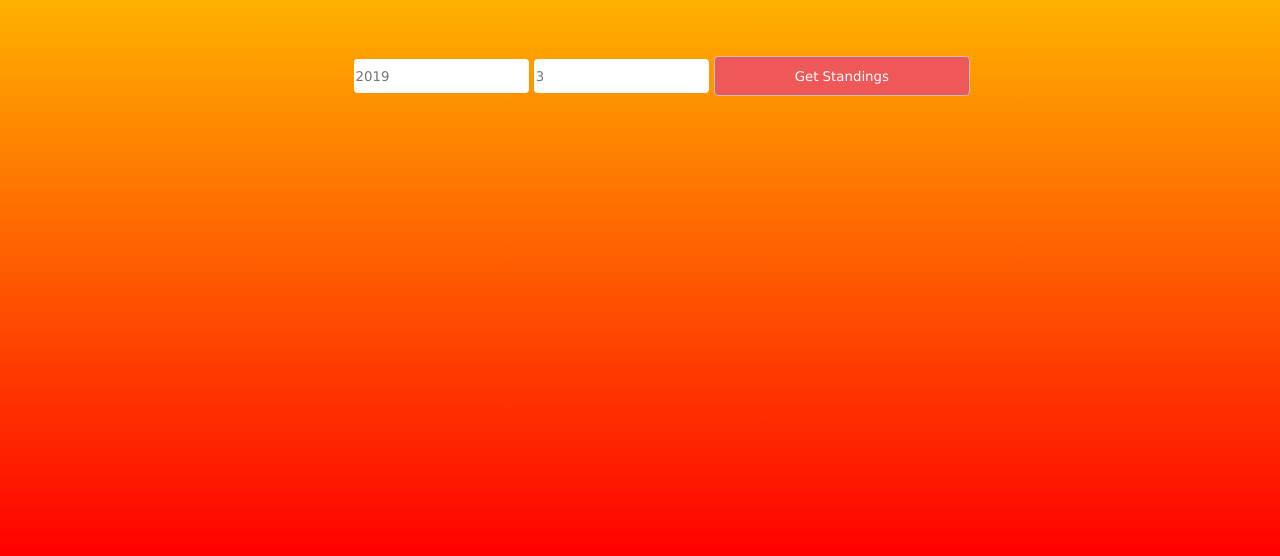
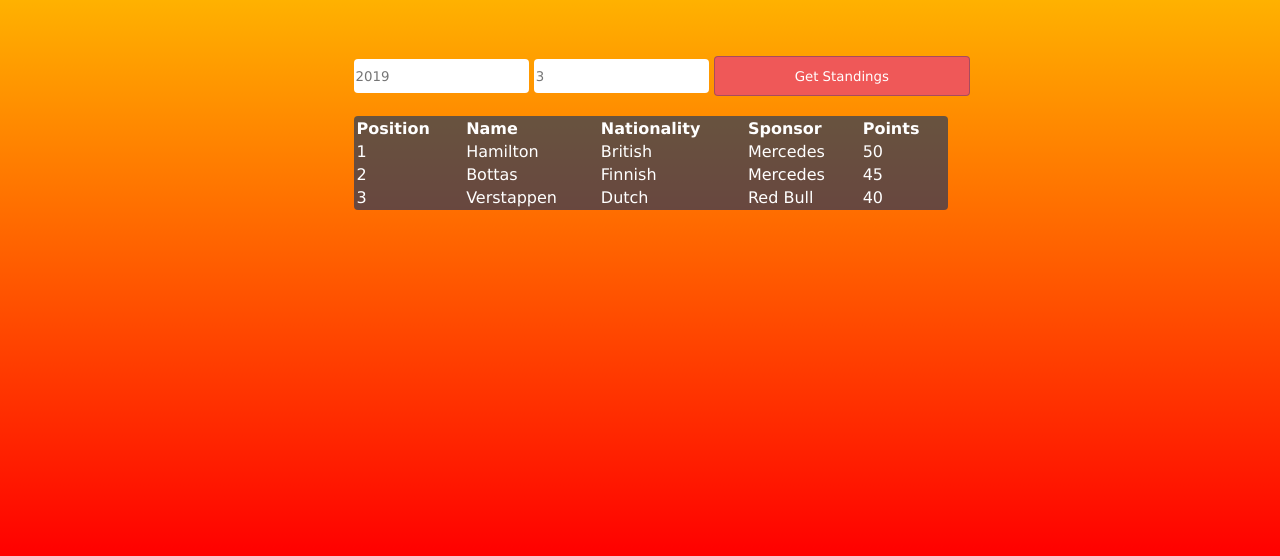
Before and after one commit to aa-ag/f1_stangins, a PHP site: page /idex.html in a window 1280 px wide. Shown: the part 244-800 px from the top of the page. Run offline with PHP 8.4, Linux system fonts and the light colour scheme.

Commit message:
manual array sample + first JQuery

```diff
--- a/css/style.css
+++ b/css/style.css
@@ -20,7 +20,7 @@
     margin-left: 27vw;
 }
 
-#season, #lap, #submitButton {
+#season, #lap, #buildTable {
     display: inline-block;
     margin-top: 8vh;
     border-radius: 4px;
@@ -28,16 +28,20 @@
     border: 0.5px;
 }
 
-#submitButton {
+#buildTable {
     background-color: rgb(239, 88, 88);
     color: white;
     width: 20vw;
     height: 5vh;
-    border: 0.5px solid silver;
+    border: 0.5px solid rgba(4, 45, 106, 0.3);
 }
 
 .table {
-    text-align: center;
-    background-color: black;
+    margin-top: 2.5vh;
+    margin-left: 27vw;
+    width: 47%;
+    text-align: justify;
+    background-color: rgba(4, 45, 106, 0.6);
     color: white;
+    border-radius: 4px;
 }
--- a/idex.html
+++ b/idex.html
@@ -7,6 +7,7 @@
     <title>F1 Standings</title>
     <link rel="stylesheet" href="/css/style.css">
     <script src="/js/main.js" defer></script>
+    <script src="https://ajax.googleapis.com/ajax/libs/jquery/3.5.1/jquery.min.js"></script>
 </head>
 <body>
 
@@ -18,8 +19,22 @@
         <!-- This should be a query -->
         <input type="text" name="lap" id="lap" placeholder="3">
         <!-- This should the button that activates the query -->
-        <button id="submitButton" onClick="event.tableFromJson()">Get Standings</button>
+        <button id="buildTable" onclick="buildTable('#table')">Get Standings</button>
     </form>
+
+    <table class="table" id="table">
+        <tr>
+            <th>Position</th>
+            <th>Name</th>
+            <th>Nationality</th>
+            <th>Sponsor</th>
+            <th>Points</th>
+        </tr>
+
+        <tbody id="tableBody">
+
+        </tbody>
+    </table>
 
 </body>
 </html>
--- a/js/main.js
+++ b/js/main.js
@@ -1,3 +1,26 @@
-fetch('http://ergast.com/api/f1/2019/1/driverstandings.json')
-    .then(response => response.json())
-    .then(data => console.log(data));
+// fetch('http://ergast.com/api/f1/2019/1/driverstandings.json')
+//     .then(response => response.json())
+//     .then(data => console.log(data));
+
+var exampleArray = [
+    {'position':'1', 'name':'Hamilton', 'nationality':'British', 'sponsor':'Mercedes', 'points':'50'},
+    {'position':'2', 'name':'Bottas', 'nationality':'Finnish', 'sponsor':'Mercedes', 'points':'45'},
+    {'position':'3', 'name':'Verstappen', 'nationality':'Dutch', 'sponsor':'Red Bull', 'points':'40'},
+]
+
+function buildTable(data){
+    var table = document.getElementById('tableBody')
+
+    for (var i = 0; i < data.length; i++){
+        var row = `<tr>
+                        <td>${data[i].position}</td>
+                        <td>${data[i].name}</td>
+                        <td>${data[i].nationality}</td>
+                        <td>${data[i].sponsor}</td>
+                        <td>${data[i].points}</td>
+                    </tr>`
+        table.innerHTML += row
+    }
+}
+
+buildTable(exampleArray)
```
